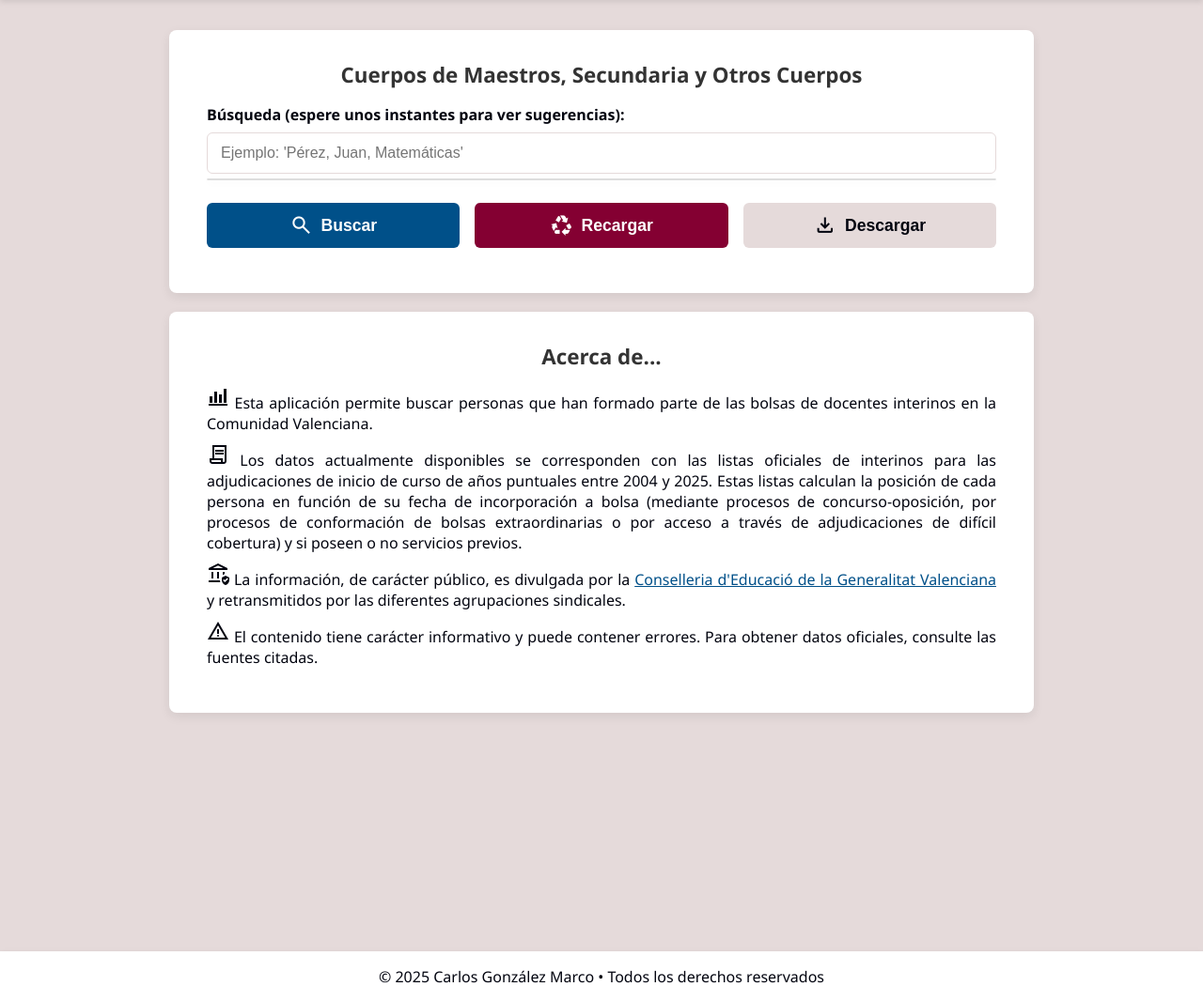
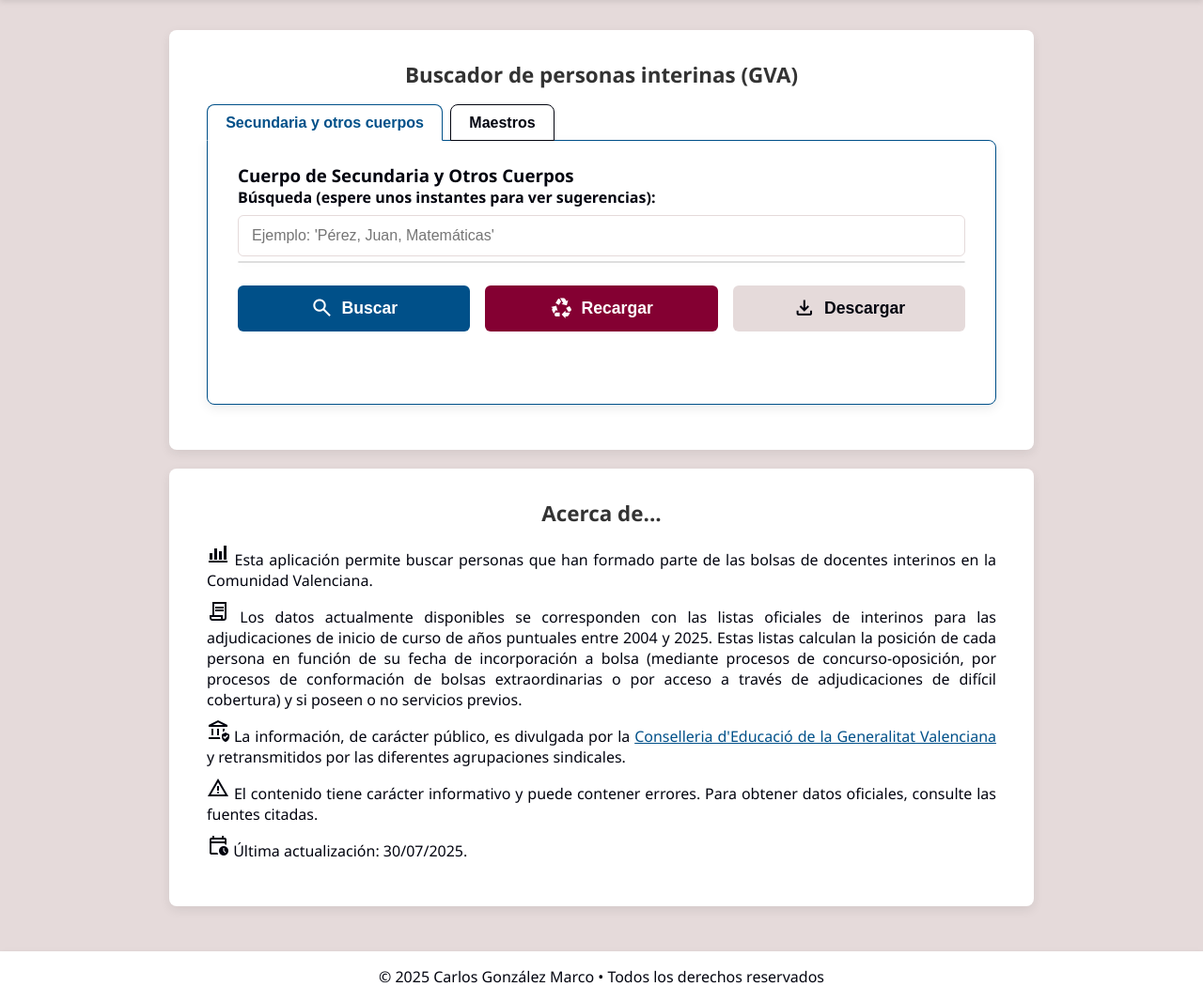
Before and after one commit to cargonm6/flask_interins, a Flask app: page / in a window 1280 px wide. Shown: the part 71-1138 px from the top of the page at 94% size. Run offline with Flask 3, Linux system fonts and the light colour scheme.

Commit message:
DB updated; minor improvements

```diff
--- a/app.py
+++ b/app.py
@@ -179,11 +179,41 @@ def graficar_persona(esp, ape, nom):
                         subplot_titles=[f"Posición en bolsa",
                                         f"Tamaño de bolsa y posición anual"])
 
+    #
+
+    #
+
     # === Línea de evolución (arriba) ===
-    fig.add_trace(go.Scatter(x=years, y=numeros, mode='lines+markers',
-                             name="Posición",
-                             hoverinfo='x+y',
-                             line=dict(color='#840032')), row=1, col=1)
+    # 1️⃣ Lista de puntos válidos (año, valor)
+    points = [(x, y) for x, y in zip(years, numeros) if y is not None]
+
+    # 2️⃣ Ordena por año, por si acaso
+    points.sort()
+
+    # 3️⃣ Recorre pares consecutivos de puntos válidos
+    for i in range(len(points) - 1):
+        x0, y0 = points[i]
+        x1, y1 = points[i + 1]
+
+        dash_style = 'solid' if x1 == x0 + 1 else 'dot'
+
+        fig.add_trace(go.Scatter(
+            x=[x0, x1],
+            y=[y0, y1],
+            mode='lines',
+            line=dict(color='#840032' if x1 == x0 + 1 else '#005089', dash=dash_style, width=2),
+            showlegend=False
+        ), row=1, col=1)
+
+    # Puntos (markers)
+    fig.add_trace(go.Scatter(
+        x=[x for x, y in points],
+        y=[y for x, y in points],
+        mode='markers',
+        marker=dict(color='#840032', size=6),
+        name="Posición",
+        showlegend=False
+    ), row=1, col=1)
 
     # Anotaciones de % en gráfico superior
     # Alternar anotaciones arriba y abajo para evitar solapamiento
--- a/static/css/style.css
+++ b/static/css/style.css
@@ -209,6 +209,50 @@ form label {
   display: inline-block;
 }
 
+.search-wrapper {
+  position: relative; /* <- Esto hace que el span se posicione dentro de este div */
+  display: inline-block; /* Para que se ajuste al contenido */
+  text-align: center;
+  height: 48px;
+  width: 100%;
+}
+
+.construction-wrapper {
+  position: relative; /* <- Esto hace que el span se posicione dentro de este div */
+  display: inline-block; /* Para que se ajuste al contenido */
+  text-align: center;
+  height: 64px;
+  width: 100%;
+}
+
+#searching, #under-construction {
+  position: absolute;
+  right: calc(100%/2 - 40px);
+  top: 20%;
+  font-size: 64px;
+  color: var(--var-blue);
+  pointer-events: none;
+  animation: sweep 2s ease-in-out infinite alternate;
+  transform-origin: 50% 100%; /* pivote en la parte inferior del icono */
+}
+
+#searching {
+    display: none;
+}
+
+#searching.active, #under-construction {
+  display: inline-block;
+}
+
+@keyframes sweep {
+  0% {
+    transform: rotate(-20deg);
+  }
+  100% {
+    transform: rotate(20deg);
+  }
+}
+
 /* Animación de giro */
 @keyframes spin {
   from {
@@ -272,6 +316,57 @@ p+p {
     font-weight: bold;
 }
 
+/* Contenedor de las tabs */
+.tabs {
+  display: flex;
+  justify-content: flex-start;
+  gap: 0.5rem;
+}
+
+/* Botones de las tabs */
+.tablinks {
+  background: var(--var-plain);
+  border: 1px solid transparent;
+  border-top-left-radius: 8px;
+  border-top-right-radius: 8px;
+  padding: 0.6rem 1.2rem;
+  font-weight: 600;
+  font-size: 1rem;
+  cursor: pointer;
+  color: var(--var-dark);
+  transition: background-color 0.3s ease, border-color 0.3s ease;
+  border-color: var(--var-blue)
+  z-index: 0;
+}
+
+.tablinks:hover {
+    color: var(--var-red);
+    border-color: var(--var-red) var(--var-red) transparent var(--var-red);
+}
+
+/* Tab activa */
+.tablinks.active {
+  background: var(--var-plain);
+  border-color: var(--var-blue) var(--var-blue) transparent var(--var-blue);
+  color: var(--var-blue);
+  box-shadow: none;
+  cursor: default;
+  font-weight: 700;
+  z-index: 100;
+}
+
+/* Contenido de la tab */
+.tabcontent {
+  background: var(--var-plain);
+  border: 1px solid var(--var-blue);
+  border-radius: 0 8px 8px 8px;
+  padding: 1.5rem 2rem;
+  box-shadow: 0 4px 12px rgba(0,0,0,0.08);
+  z-index: 200;
+  margin-top: -1px;
+}
+
+
 @media (max-width: 600px) {
   .botones {
     flex-direction: column;
@@ -280,4 +375,25 @@ p+p {
   .botones button {
     width: 100%;
   }
+
+  .tabs {
+    flex-wrap: wrap;
+    gap: 0.3rem;
+  }
+  .tablinks {
+    flex: 1 1 45%;
+    text-align: center;
+    padding: 0.5rem 0.8rem;
+    font-size: 0.9rem;
+    border-radius: 8px;
+  }
+
+  .tablinks.active {
+  border-color: var(--var-blue);
 }
+
+.tabcontent {
+margin-top:0.3rem;
+border-radius: 8px;
+}
+}
--- a/static/js/app.js
+++ b/static/js/app.js
@@ -99,3 +99,22 @@ window.addEventListener('resize', function() {
     plotlyGraph.style.height = newHeight + 'px';
   }
 });
+
+function openTab(evt, tabName) {
+  // Ocultar todos los tabcontent
+  const tabcontents = document.querySelectorAll('.tabcontent');
+  tabcontents.forEach(tc => tc.style.display = 'none');
+
+  // Quitar clase active de todos los botones
+  const tablinks = document.querySelectorAll('.tablinks');
+  tablinks.forEach(tl => tl.classList.remove('active'));
+
+  // Mostrar la pestaña seleccionada y marcar botón activo
+  document.getElementById(tabName).style.display = 'block';
+  evt.currentTarget.classList.add('active');
+}
+
+function searching() {
+    document.getElementById('searching').classList.add('active');
+    document.getElementsByClassName('error-message')[0].style.display = "none";
+}
--- a/templates/index.html
+++ b/templates/index.html
@@ -42,8 +42,18 @@
 </header>
 <main>
   <div class="container">
-        <h2>Cuerpos de Maestros, Secundaria y Otros Cuerpos</h2>
-        <form method="post">
+    <h2>Buscador de personas interinas (GVA)</h2>
+
+    <!-- Tabs -->
+    <div class="tabs">
+      <button class="tablinks active" onclick="openTab(event, 'secundaria')">Secundaria y otros cuerpos</button>
+      <button class="tablinks" onclick="openTab(event, 'maestros')">Maestros</button>
+    </div>
+
+    <!-- Contenido Tab Secundaria -->
+    <div id="secundaria" class="tabcontent" style="display: block;">
+      <h3>Cuerpo de Secundaria y Otros Cuerpos</h3>
+      <form method="post" onsubmit="searching()">
         <label for="busqueda">Búsqueda (espere unos instantes para ver sugerencias):</label>
         <div class="input-loader-wrapper">
           <input type="text" name="busqueda" id="busqueda" autocomplete="off" required
@@ -64,6 +74,10 @@
         </div>
       </form>
 
+      <div class="search-wrapper">
+        <span id="searching" class="material-symbols-outlined">data_loss_prevention</span>
+      </div>
+
       {% if error %}
           <p class="error-message">{{ error }}</p>
       {% endif %}
@@ -76,6 +90,17 @@
       </div>
       {% endif %}
     </div>
+
+    <!-- Contenido Tab Maestros -->
+    <div id="maestros" class="tabcontent" style="display: none;">
+      <h3>Cuerpo de Maestros</h3>
+        <p>Contenido en construcción...</p>
+        <div class="construction-wrapper">
+        <span id="under-construction" class="material-symbols-outlined">construction</span>
+      </div>
+    </div>
+  </div>
+
     <div class="container">
         <h2>Acerca de...</h2>
         <p><span class="material-symbols-outlined">bar_chart_4_bars</span>&nbsp;Esta aplicación permite buscar personas
@@ -92,6 +117,7 @@
                 de la Generalitat Valenciana</a> y retransmitidos por las diferentes agrupaciones sindicales.</p>
         <p><span class="material-symbols-outlined">warning</span>&nbsp;El contenido tiene carácter informativo y puede
             contener errores. Para obtener datos oficiales, consulte las fuentes citadas.</p>
+        <p><span class="material-symbols-outlined">calendar_clock</span>&nbsp;Última actualización: 30/07/2025.</p>
     </div>
 </main>
 <footer>
```
Lines whose indentation alone changed are shown as unchanged.
